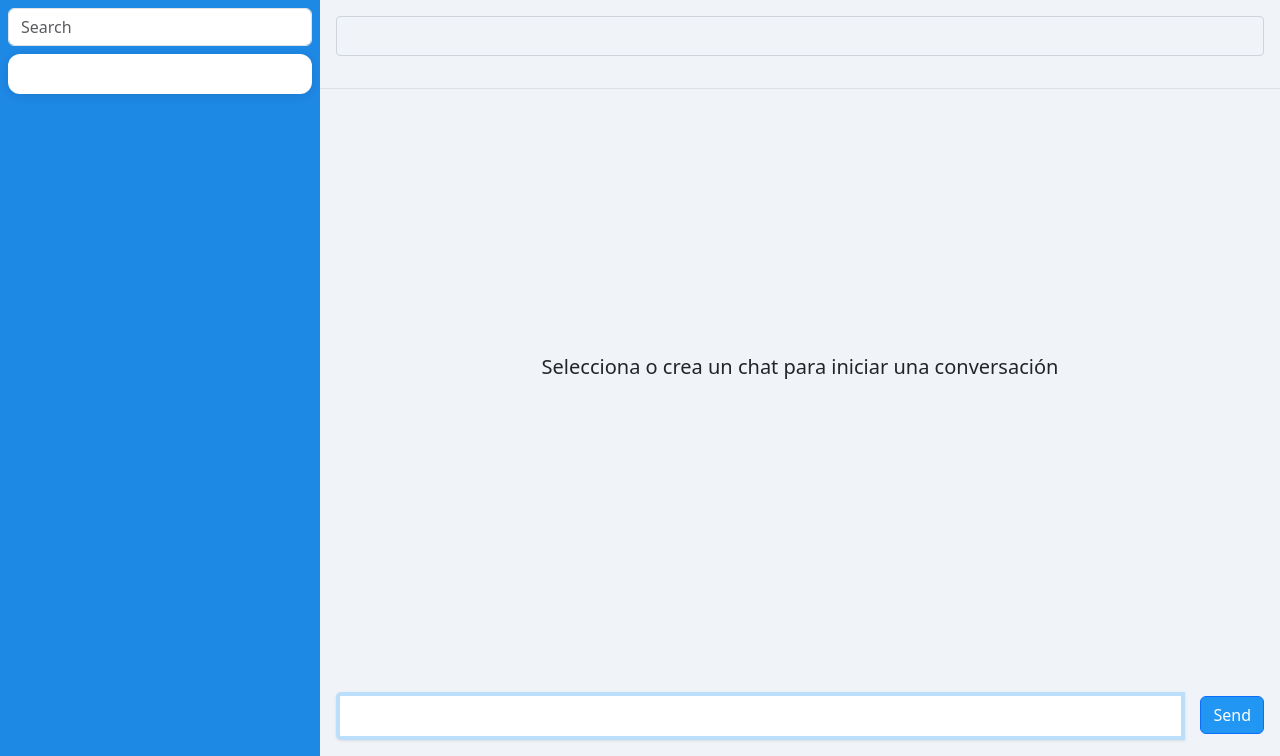
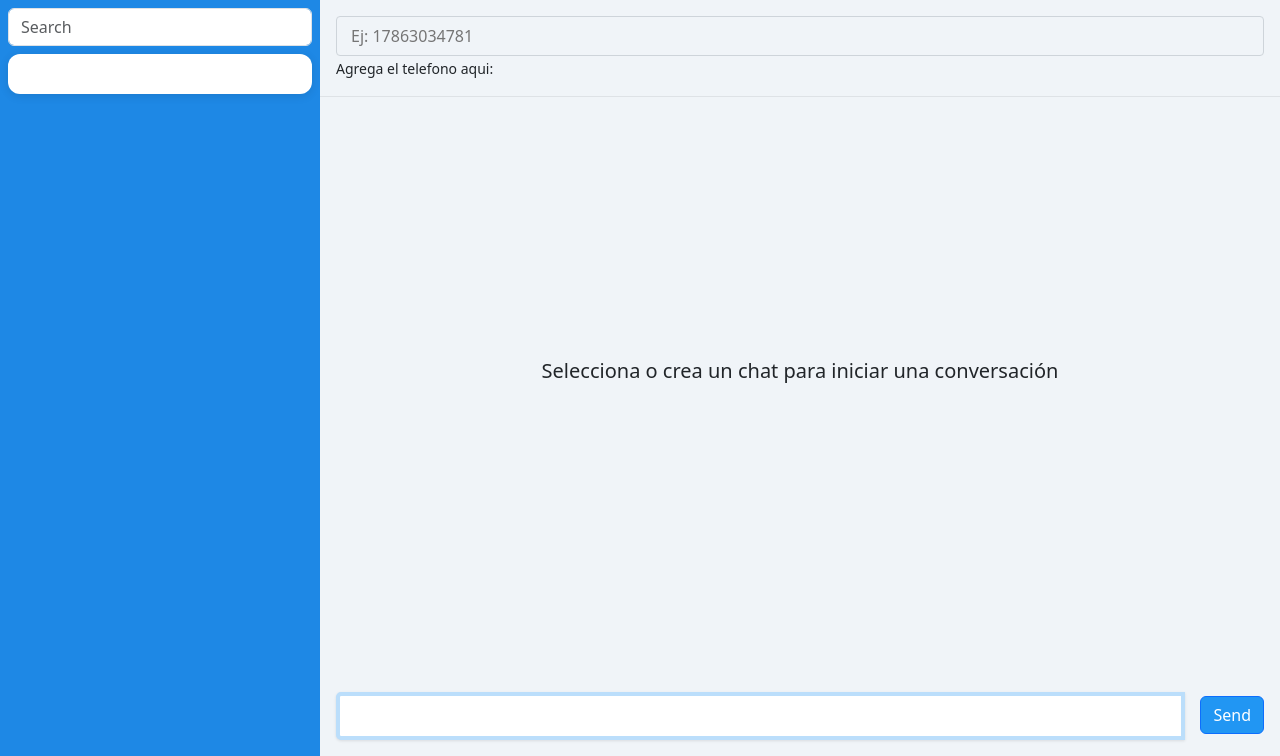
Before and after one commit to Danny7w7/TelnyxSmsSender, a Django app: template app/templates/sms/index.html in a window 1280 px wide. Shown: the part 44-800 px from the top of the page. Run offline with Django 5.2, Linux system fonts and the light colour scheme; the template is opened without the code that fills it, so the values that code supplies are empty; parts of the project's set-up code (start-up, migrations or seed data) failed here and were passed over.

Commit message:
fix bug in frontend

```diff
--- a/app/templates/sms/index.html
+++ b/app/templates/sms/index.html
@@ -27,13 +27,13 @@
         </header>
 
         <main>
-            <div class="sidebar bg-medium-blue">
+            <div class="sidebar col-3 bg-medium-blue">
                 <div class="mb-2 mt-2 px-2">
                     <input type="text" class="form-control" name="" id="" aria-describedby="helpId" placeholder="Search"/>
                 </div>
                 <div class="message-container ms-2 me-2 mb-2">
                     {% for client in clients %}
-                    <a href="{% url 'chat' client.phone_number %}#Findeestavaina" style="text-decoration: none;">
+                    <a href="{% url 'chat' client.phone_number %}#end" style="text-decoration: none;">
                         <div class="message-item">
                             <div class="avatar">
                                 <svg viewBox="0 0 24 24" fill="none" stroke="currentColor" stroke-width="2">
@@ -50,12 +50,13 @@
                     {% endfor %}
                 </div>
             </div>
-            <div class="main-content very-light-blue">
+            <div class="main-content col very-light-blue">
                 <div class="main-header p-3">
-                    <div class="phone-input-container mb-3">
+                    <div class="phone-input-container">
                         <div id="phoneList"></div>
-                        <input type="text" id="phoneInput" class="very-light-blue">
+                        <input type="text" id="phoneInput" class="very-light-blue" {% if not client %} placeholder='Ej: 17863034781'{% endif %}>
                     </div>
+                    <small class="mb-3">Agrega el telefono aqui:</small>
                 </div>
                 <div class="divmain" id="boxMessage">
                     {% if not client %}
@@ -74,7 +75,7 @@
                             {% endif %}
                         {% endfor %}
                     {% endif %}
-                    <p id="Findeestavaina"></p>
+                    <p id="end"></p>
                 </div>
                 <div class="main-footer p-3">
                     <div class="input-group">
--- a/static/css/index.css
+++ b/static/css/index.css
@@ -23,7 +23,6 @@ main {
 }
 
 .sidebar {
-    width: 25%;
     display: flex;
     flex-direction: column;
     overflow: hidden;
```
